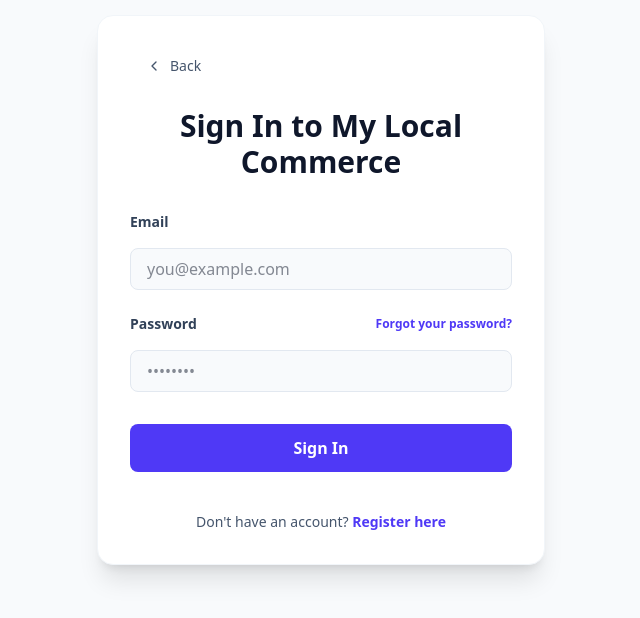
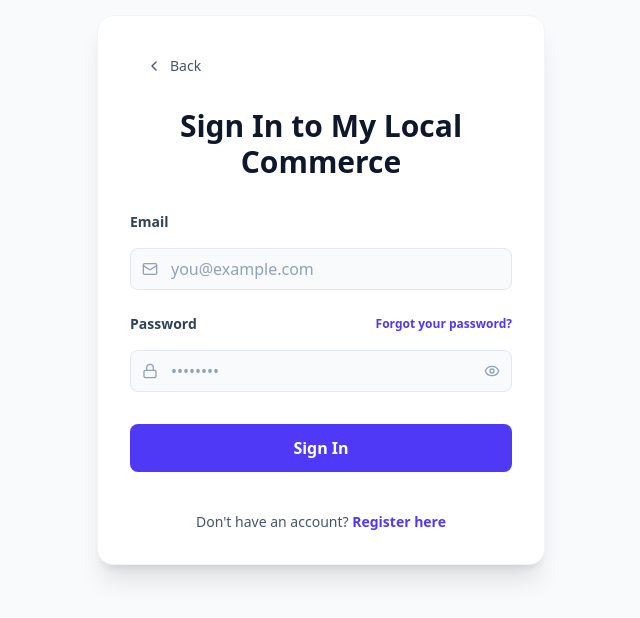
Before and after one commit to nooehf/my_local_commerce, a Next.js app: page /en/login in a window 1280 px wide. Shown: the part 110-728 px from the top of the page, without its empty margins (319-959 px from the left). Built offline with nearby package versions, Linux system fonts and the light colour scheme.

Commit message:
ojosiniciosesionpass

```diff
--- a/src/app/[locale]/login/page.tsx
+++ b/src/app/[locale]/login/page.tsx
@@ -4,7 +4,8 @@
 import { redirect } from 'next/navigation'
 import { headers } from 'next/headers'
 import { getTranslations } from 'next-intl/server'
-import LoginButton from '@/components/auth/LoginButton'
+import { ShoppingBag, ChevronLeft } from 'lucide-react'
+import LoginForm from '@/components/auth/LoginForm'
 
 export default async function Login({
   params,
@@ -40,6 +41,17 @@
     return redirect(`/${currentLocale}/dashboard`)
   }
 
+  const translations = {
+    email: t('email'),
+    emailPlaceholder: t('emailPlaceholder'),
+    password: t('password'),
+    passwordPlaceholder: t('passwordPlaceholder'),
+    forgotPassword: t('forgotPassword'),
+    noAccount: t('noAccount'),
+    registerHere: t('registerHere'),
+    title: t('title'),
+  }
+
   return (
     <div className="min-h-screen flex items-center justify-center bg-slate-50 p-4">
       <div className="w-full max-w-md bg-white rounded-2xl shadow-xl border border-slate-100 p-8">
@@ -47,77 +59,15 @@
           href="/"
           className="inline-flex py-2 px-4 rounded-md no-underline text-slate-600 hover:text-slate-900 flex items-center group text-sm mb-6 font-medium"
         >
-          <svg
-            xmlns="http://www.w3.org/2000/svg"
-            width="24"
-            height="24"
-            viewBox="0 0 24 24"
-            fill="none"
-            stroke="currentColor"
-            strokeWidth="2"
-            strokeLinecap="round"
-            strokeLinejoin="round"
-            className="mr-2 h-4 w-4 transition-transform group-hover:-translate-x-1"
-          >
-            <polyline points="15 18 9 12 15 6" />
-          </svg>
+          <ChevronLeft className="mr-2 h-4 w-4 transition-transform group-hover:-translate-x-1" />
           Back
         </Link>
 
-        <form
-          className="flex flex-col w-full gap-2"
-          action={signIn}
-        >
-          <h2 className="text-3xl font-bold mb-6 text-center text-slate-900">{t('title')}</h2>
-          <label className="text-sm font-semibold text-slate-700 mb-2" htmlFor="email">
-            {t('email')}
-          </label>
-          <input
-            className="rounded-lg px-4 py-2 bg-slate-50 border border-slate-200 focus:outline-none focus:border-indigo-500 focus:ring-2 focus:ring-indigo-100 mb-4"
-            name="email"
-            placeholder={t('emailPlaceholder')}
-            required
-          />
-          <div className="flex items-center justify-between mb-2">
-            <label className="text-sm font-semibold text-slate-700" htmlFor="password">
-              {t('password')}
-            </label>
-            <Link
-              href="/forgot-password"
-              className="text-xs font-semibold text-indigo-600 hover:text-indigo-700 transition-colors"
-            >
-              {t('forgotPassword')}
-            </Link>
-          </div>
-          <input
-            className="rounded-lg px-4 py-2 bg-slate-50 border border-slate-200 focus:outline-none focus:border-indigo-500 focus:ring-2 focus:ring-indigo-100 mb-6"
-            type="password"
-            name="password"
-            placeholder={t('passwordPlaceholder')}
-            required
-          />
-          <LoginButton />
-          {message && (
-            <div
-              className={`mt-4 p-4 text-center text-sm border-l-4 rounded ${
-                message.toLowerCase().includes('error') ||
-                message.toLowerCase().includes('could not') ||
-                message.toLowerCase().includes('invalid') ||
-                message.toLowerCase().includes('not found')
-                  ? 'bg-red-50 text-red-700 border-red-500'
-                  : 'bg-emerald-50 text-emerald-700 border-emerald-500'
-              }`}
-            >
-              {message}
-            </div>
-          )}
-          <div className="mt-4 text-center text-sm text-slate-600">
-            {t('noAccount')}{' '}
-            <Link href="/register" className="text-indigo-600 font-semibold hover:text-indigo-700">
-              {t('registerHere')}
-            </Link>
-          </div>
-        </form>
+        <LoginForm
+          signInAction={signIn}
+          translations={translations}
+          message={message}
+        />
       </div>
     </div>
   )
--- /dev/null
+++ b/src/components/auth/LoginForm.tsx
@@ -0,0 +1,110 @@
+'use client'
+
+import { useState } from 'react'
+import { Eye, EyeOff, Mail, Lock } from 'lucide-react'
+import Link from 'next/link'
+import LoginButton from '@/components/auth/LoginButton'
+
+interface LoginFormProps {
+  signInAction: (formData: FormData) => Promise<void>
+  translations: {
+    email: string
+    emailPlaceholder: string
+    password: string
+    passwordPlaceholder: string
+    forgotPassword: string
+    noAccount: string
+    registerHere: string
+    title: string
+  }
+  message?: string
+}
+
+export default function LoginForm({ signInAction, translations, message }: LoginFormProps) {
+  const [showPassword, setShowPassword] = useState(false)
+
+  return (
+    <form
+      className="flex flex-col w-full gap-2"
+      action={signInAction}
+    >
+      <h2 className="text-3xl font-bold mb-6 text-center text-slate-900">{translations.title}</h2>
+
+      <label className="text-sm font-semibold text-slate-700 mb-2" htmlFor="email">
+        {translations.email}
+      </label>
+      <div className="relative mb-4">
+        <div className="absolute inset-y-0 left-0 pl-3 flex items-center pointer-events-none">
+          <Mail className="h-4 w-4 text-slate-400" />
+        </div>
+        <input
+          className="rounded-lg px-4 py-2 pl-10 w-full bg-slate-50 border border-slate-200 focus:outline-none focus:border-indigo-500 focus:ring-2 focus:ring-indigo-100 placeholder-slate-400 text-slate-900"
+          name="email"
+          type="email"
+          placeholder={translations.emailPlaceholder}
+          required
+        />
+      </div>
+
+      <div className="flex items-center justify-between mb-2">
+        <label className="text-sm font-semibold text-slate-700" htmlFor="password">
+          {translations.password}
+        </label>
+        <Link
+          href="/forgot-password"
+          className="text-xs font-semibold text-indigo-600 hover:text-indigo-700 transition-colors"
+        >
+          {translations.forgotPassword}
+        </Link>
+      </div>
+
+      <div className="relative mb-6">
+        <div className="absolute inset-y-0 left-0 pl-3 flex items-center pointer-events-none">
+          <Lock className="h-4 w-4 text-slate-400" />
+        </div>
+        <input
+          className="rounded-lg px-4 py-2 pl-10 pr-10 w-full bg-slate-50 border border-slate-200 focus:outline-none focus:border-indigo-500 focus:ring-2 focus:ring-indigo-100 placeholder-slate-400 text-slate-900"
+          type={showPassword ? "text" : "password"}
+          name="password"
+          placeholder={translations.passwordPlaceholder}
+          required
+        />
+        <button
+          type="button"
+          onClick={() => setShowPassword(!showPassword)}
+          className="absolute inset-y-0 right-0 pr-3 flex items-center text-slate-400 hover:text-slate-600 transition-colors"
+        >
+          {showPassword ? (
+            <EyeOff className="h-4 w-4" />
+          ) : (
+            <Eye className="h-4 w-4" />
+          )}
+        </button>
+      </div>
+
+      <LoginButton />
+
+      {message && (
+        <div
+          className={`mt-4 p-4 text-center text-sm border-l-4 rounded ${
+            message.toLowerCase().includes('error') ||
+            message.toLowerCase().includes('could not') ||
+            message.toLowerCase().includes('invalid') ||
+            message.toLowerCase().includes('not found')
+              ? 'bg-red-50 text-red-700 border-red-500'
+              : 'bg-emerald-50 text-emerald-700 border-emerald-500'
+          }`}
+        >
+          {message}
+        </div>
+      )}
+
+      <div className="mt-4 text-center text-sm text-slate-600">
+        {translations.noAccount}{' '}
+        <Link href="/register" className="text-indigo-600 font-semibold hover:text-indigo-700">
+          {translations.registerHere}
+        </Link>
+      </div>
+    </form>
+  )
+}
```
